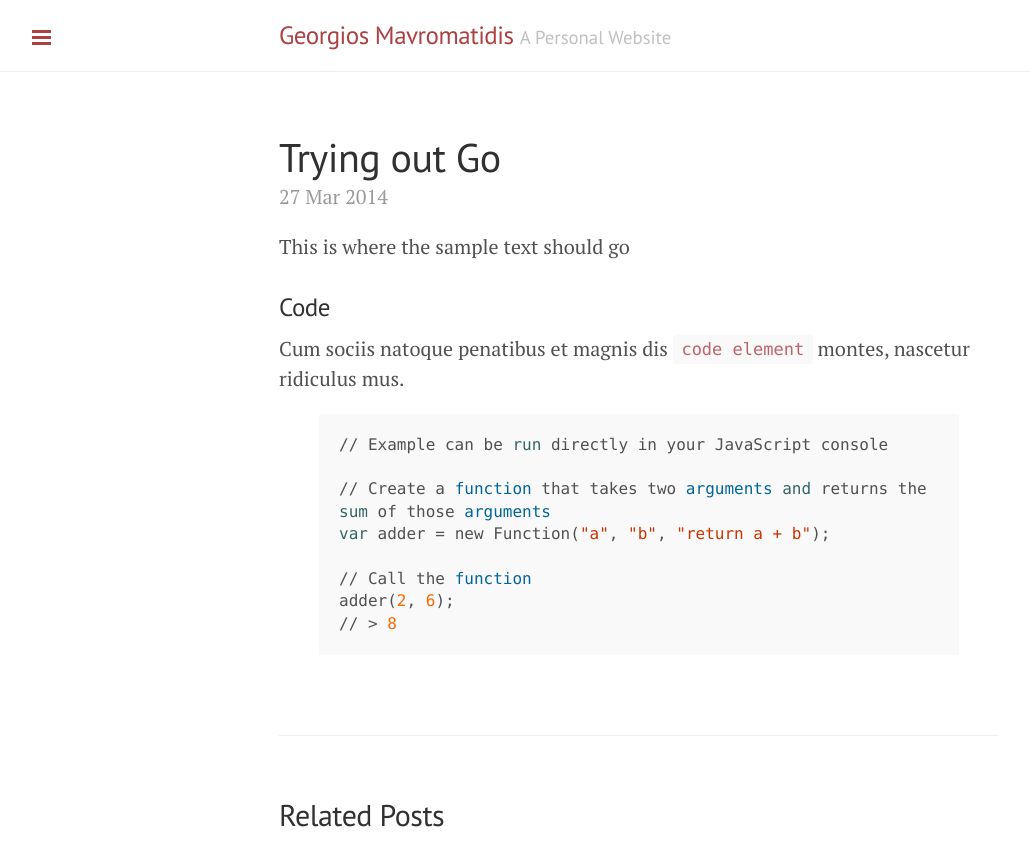
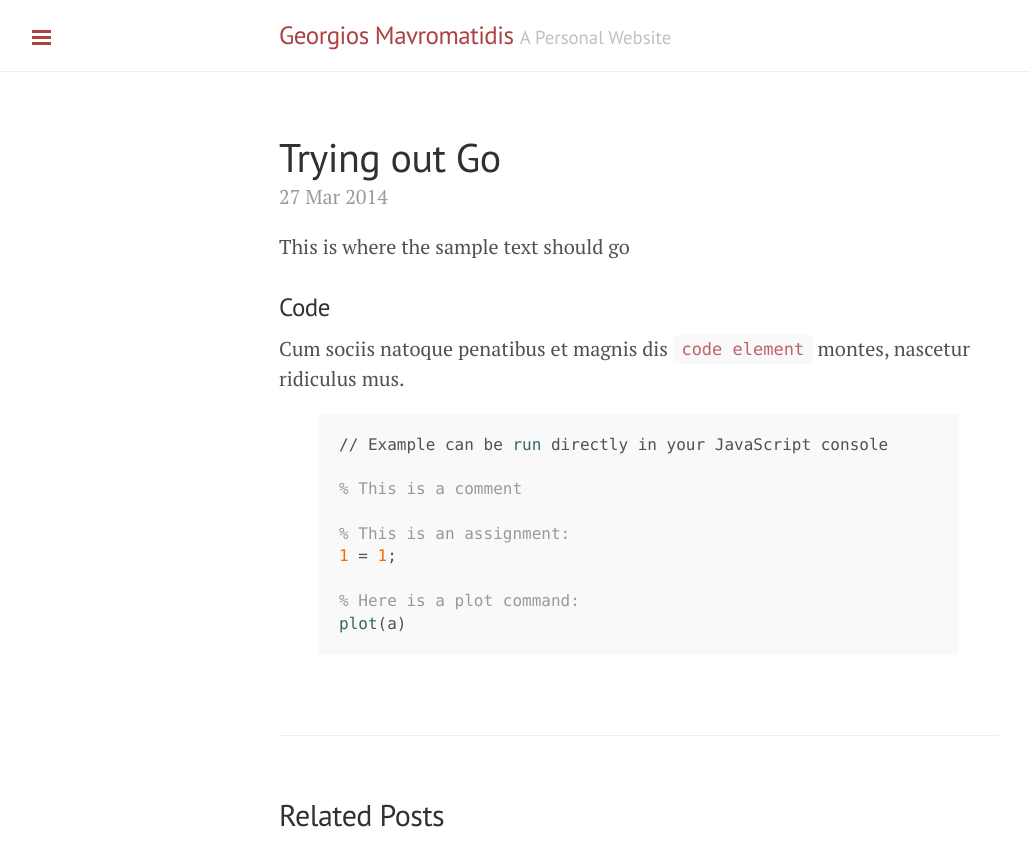
Before and after one commit to gmavrom33/gmavrom.github.io, a Jekyll site: the page built from _posts/2014-03-27-first_blog_post.md, in a window 1280 px wide. Shown: the top 866 px of the page, without its empty margins (1-1031 px from the left). Built offline with Jekyll 4.4.1, drawn with Linux system fonts in a browser that asks for light colours; nearby versions of some CDN libraries.

Commit message:
Update 2014-03-27-first_blog_post.md

```diff
--- a/_posts/2014-03-27-first_blog_post.md
+++ b/_posts/2014-03-27-first_blog_post.md
@@ -13,10 +13,12 @@ Cum sociis natoque penatibus et magnis dis `code element` montes, nascetur ridic
 {% highlight matlab %}
 // Example can be run directly in your JavaScript console
 
-// Create a function that takes two arguments and returns the sum of those arguments
-var adder = new Function("a", "b", "return a + b");
+% This is a comment
 
-// Call the function
-adder(2, 6);
-// > 8
+% This is an assignment:
+1 = 1;
+
+% Here is a plot command:
+plot(a)
+
 {% endhighlight %}
```
